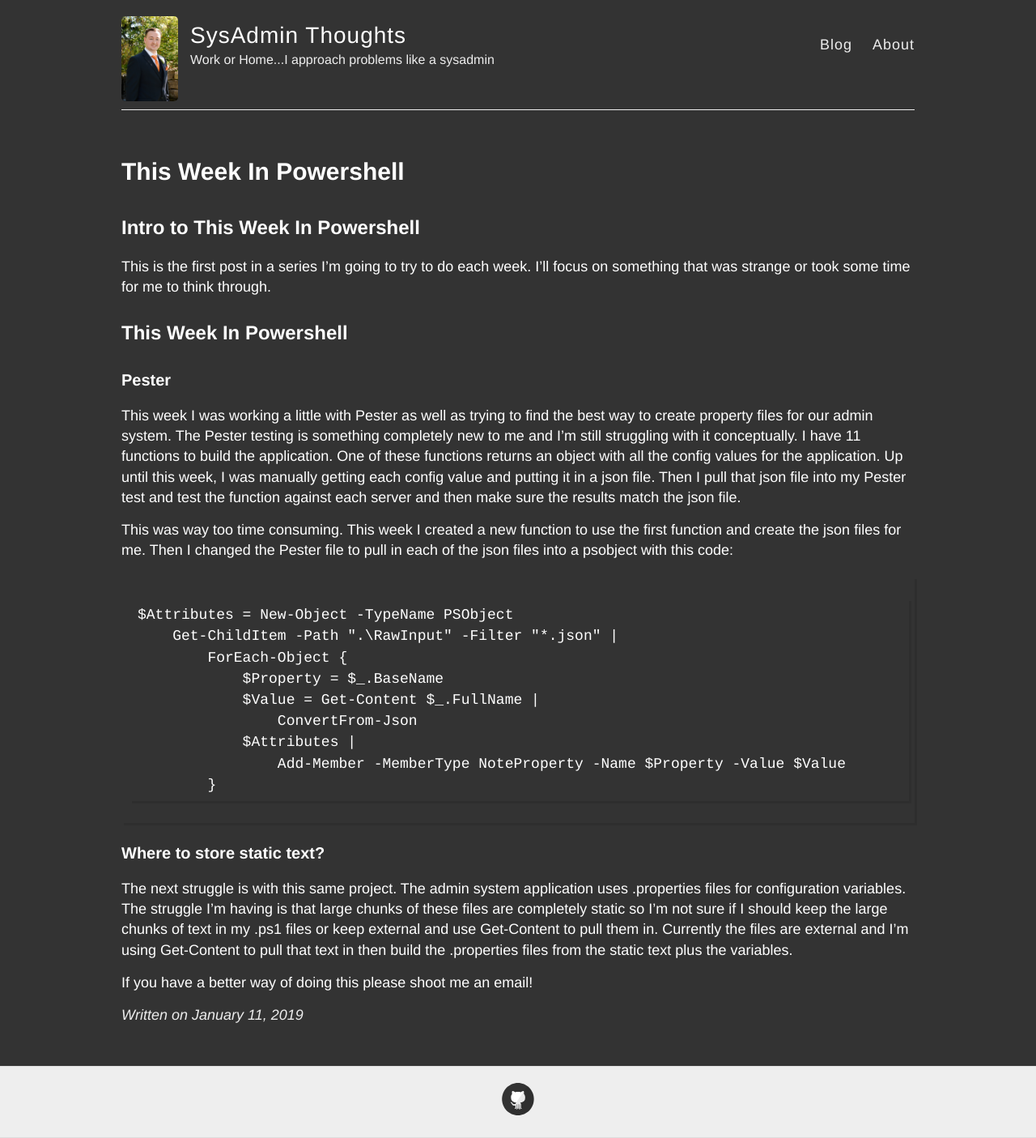
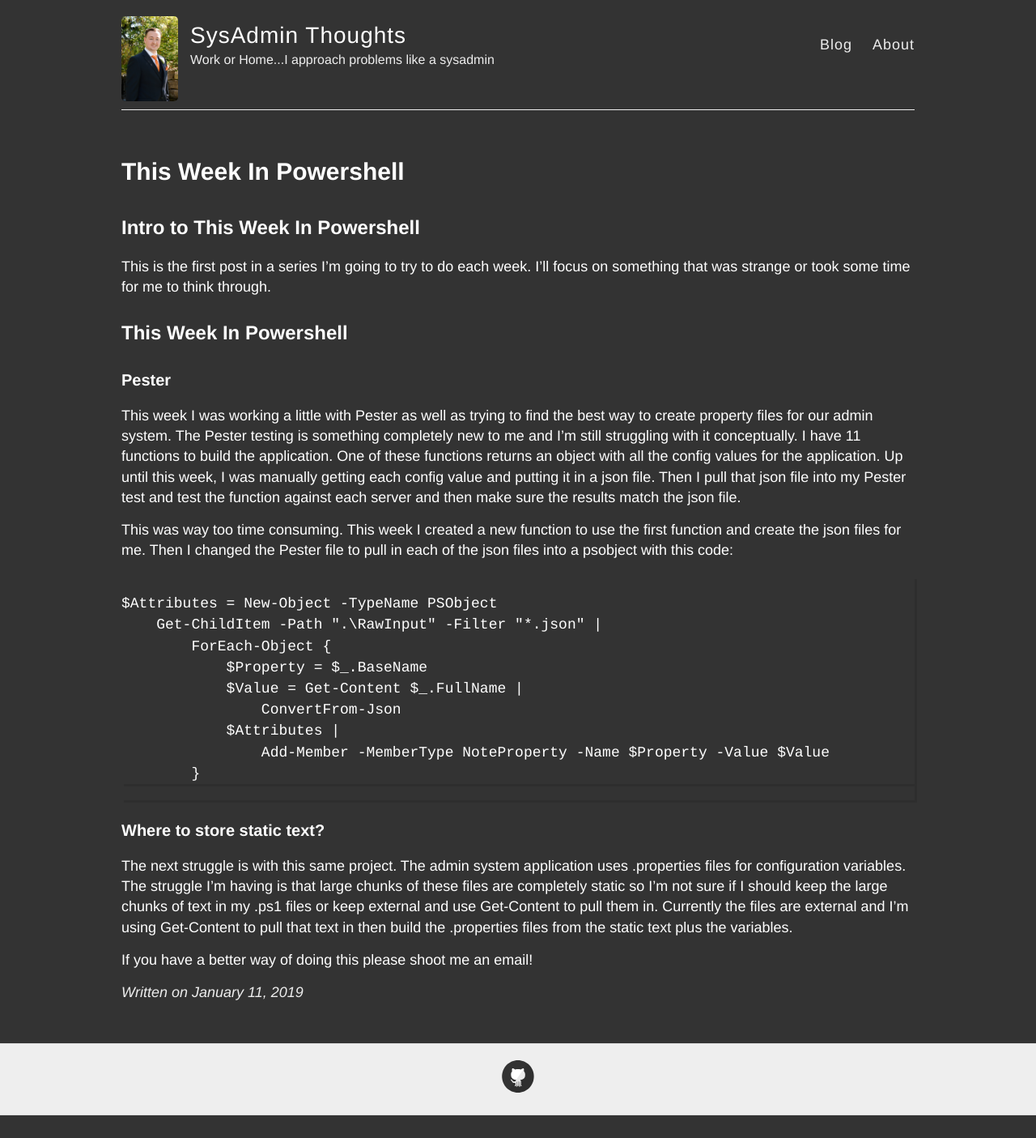
Before and after one commit to b1grif/b1grif.github.io, a Jekyll site: the page built from _posts/2019-1-11-TWIP.md, in a window 1280 px wide. Shown: the whole page at 81% size. Built offline with Jekyll 4.4.1, drawn with Linux system fonts in a browser that asks for light colours; after the commit the page ends 1377 px from its top, so only the background shows below that.

Commit message:
No padding

```diff
--- a/_sass/_highlights.scss
+++ b/_sass/_highlights.scss
@@ -1,7 +1,7 @@
 
 .highlight {
   background-color: #333;
-  padding: 7px 7px 7px 10px;
+  //padding: 7px 7px 7px 10px;
   //border: 1px solid #333;
   -moz-box-shadow: 3px 3px rgba(0,0,0,0.1);
   -webkit-box-shadow: 3px 3px rgba(0,0,0,0.1);
```
